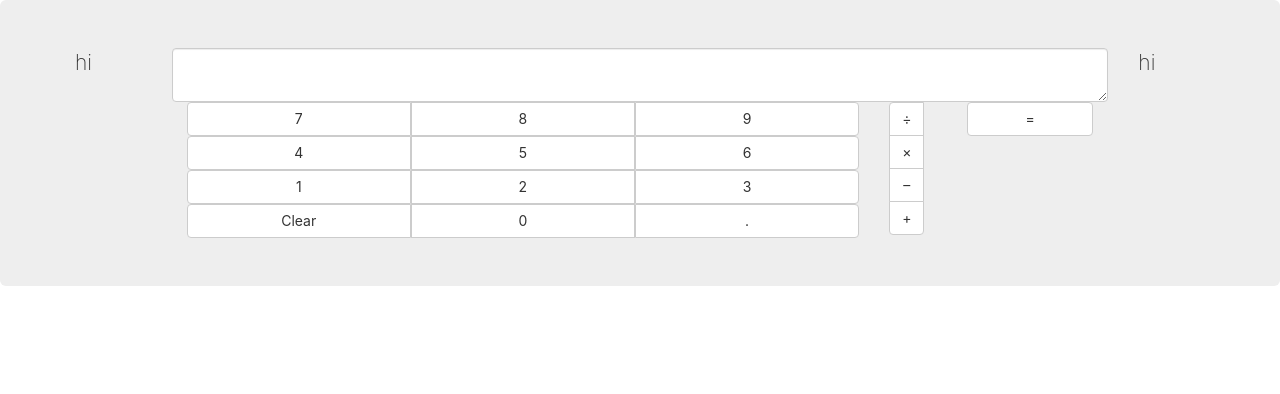
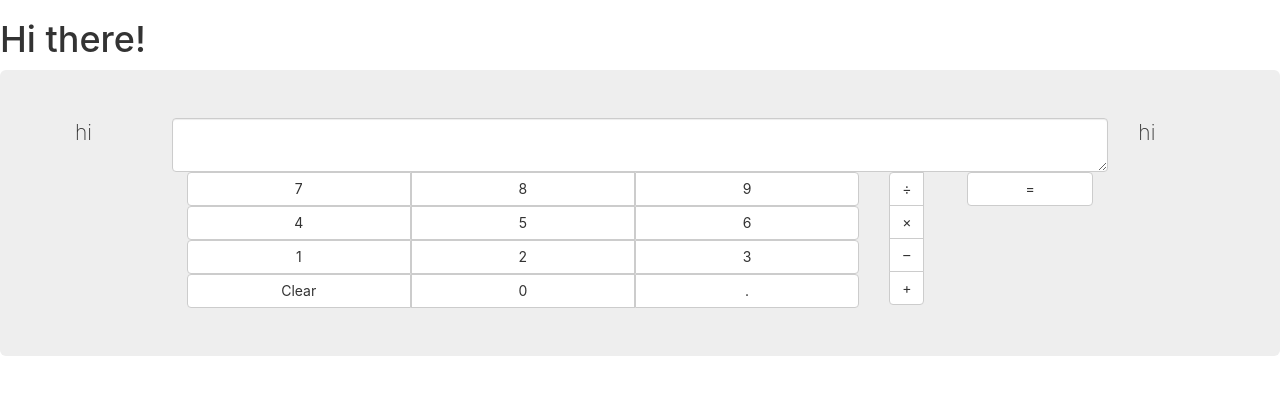
Before and after one commit to SebCodes27/Calculator, a React (Create React App) app: page / in a window 1280 px wide. Shown: the top 394 px of the page. Built offline with nearby package versions, Linux system fonts and the light colour scheme.

Commit message:
Testing app

```diff
--- a/src/App.js
+++ b/src/App.js
@@ -269,6 +269,7 @@ class ButtonInput extends React.Component {
 function App() {
   return (
     <div>
+      <h1>Hi there!</h1>
       <Calculator />
     </div>
   );
```
